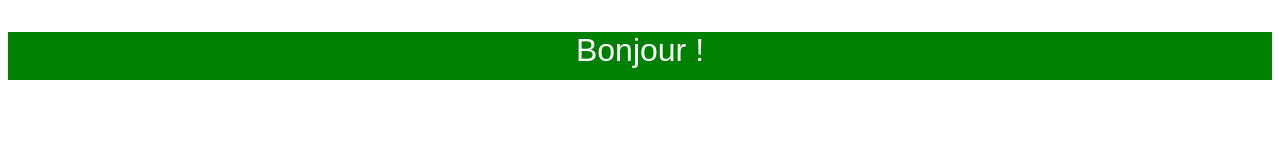
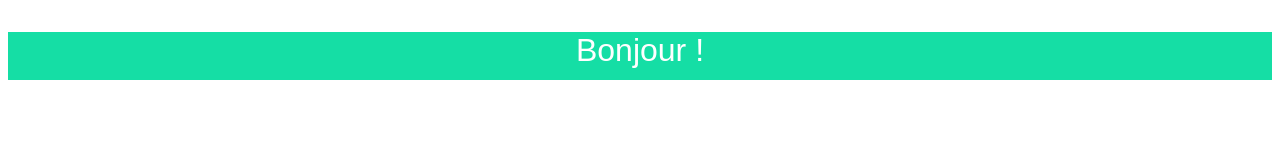
Before and after one commit to JohanHauteville/Exercices, a plain HTML site: page index.html in a window 1280 px wide. Drawn offline with Linux system fonts and the light colour scheme.

Commit message:
modifications des fichiers avec le json

```diff
--- a/SASS/main.scss
+++ b/SASS/main.scss
@@ -1,6 +1,10 @@
+@import "./Utils/variables.scss";
+
+
+
 div {
     height: 3rem;
-    background-color: green;
+    background-color: $color-primary;
     color: white;
     font-size: 2rem;
     text-align: center;
```
Also changed, not shown: CSS/main.css, dist/css/main.min.css (added), 4 other files.
